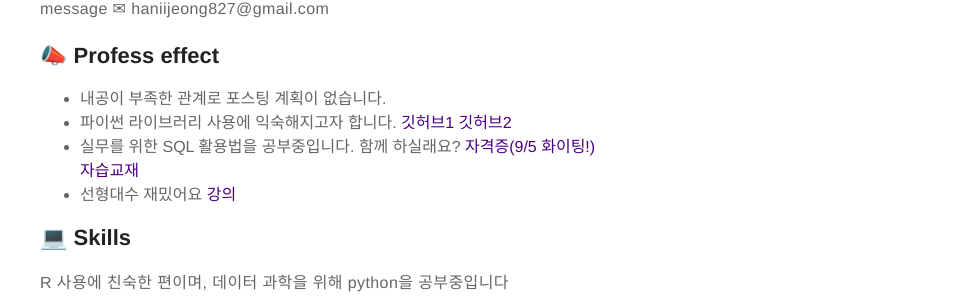
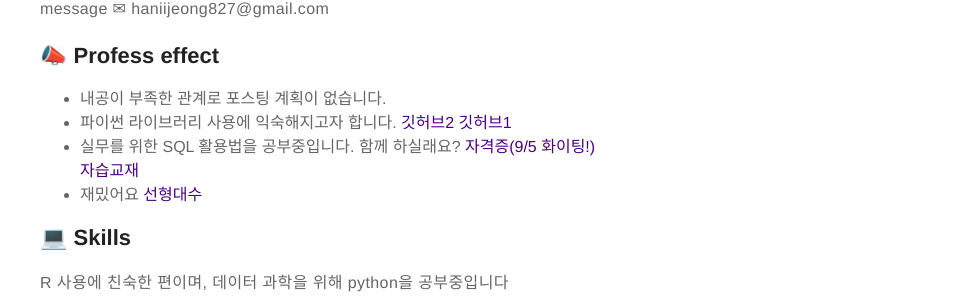
Before and after one commit to 12jeong/12jeong.github.io, a Jekyll site: the page built from about.md, in a window 1280 px wide. Shown: the part 308-614 px from the top of the page, without its empty margins (320-1280 px from the left). Built offline with Jekyll 4.4.1, drawn with Linux system fonts in a browser that asks for light colours; some web fonts are replaced.

Commit message:
Update about.md

```diff
--- a/about.md
+++ b/about.md
@@ -13,14 +13,14 @@ layout: page
 	<li> 내공이 부족한 관계로 포스팅 계획이 없습니다.
 	</li>
 	<li> 파이썬 라이브러리 사용에 익숙해지고자 합니다.
+		<a href ='https://github.com/12jeong/Kaggle-beginner'> 깃허브2 </a>
 		<a herf ='https://github.com/12jeong/Machine-Learning-with-Python-Practice'> 깃허브1 </a>
-	 	<a href ='https://github.com/12jeong/Kaggle-beginner'> 깃허브2 </a>
 	</li>
 	<li> 실무를 위한 SQL 활용법을 공부중입니다. 함께 하실래요?
 		<a herf ='https://www.dataq.or.kr/www/sub/a_03.do'> 자격증(9/5 화이팅!) </a>
 		<a herf ='https://www.hanbit.co.kr/store/books/look.php?p_code=B8585882565'> 자습교재 </a>
 	</li>
-	<li> 선형대수 재밌어요 <a herf ='http://www.howl.or.kr/?xn_content=8467'> 강의 </a>
+	<li> 재밌어요 <a herf ='http://www.howl.or.kr/?xn_content=8467'>선형대수</a>
 	</li>
 </ul>
 
```
